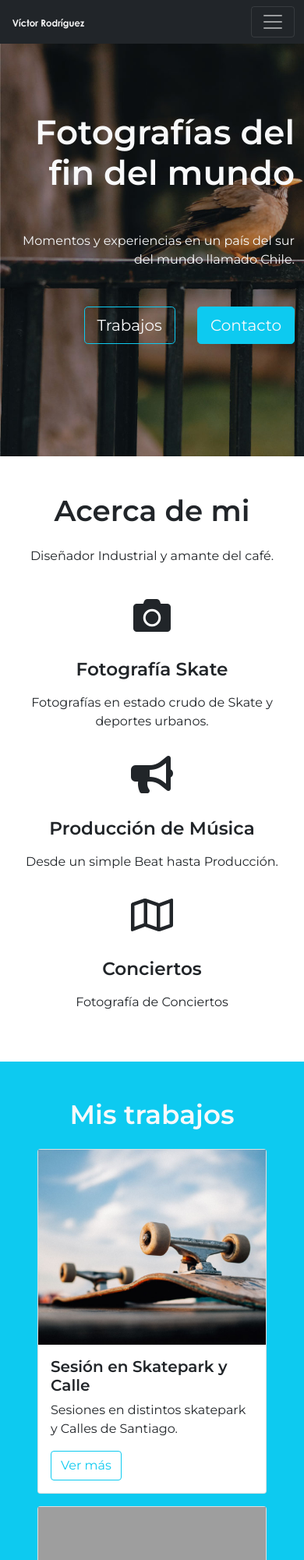
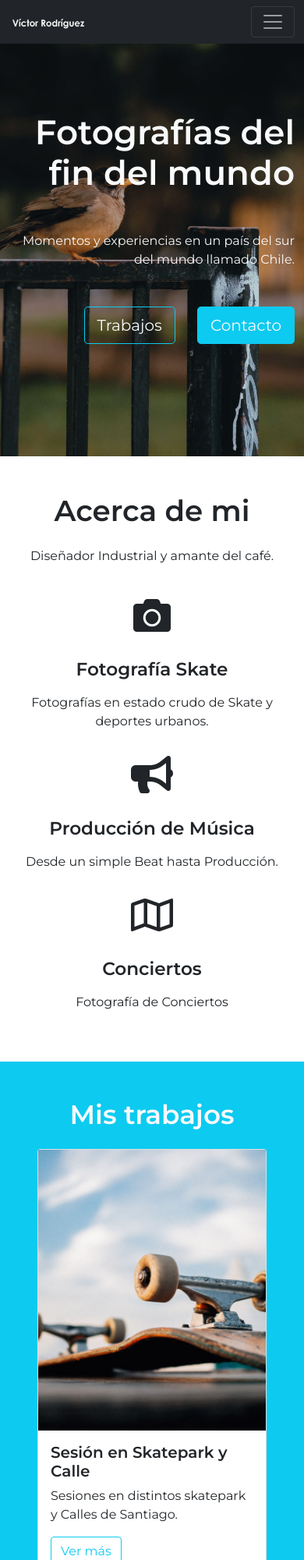
Before and after one commit to Crudobeats/Bootstrap, a plain HTML site: page index.html in a window 390 px wide. Shown: the top 2000 px of the page at 78% size. Drawn offline with nearby package versions, Linux system fonts and the light colour scheme; grey boxes are pictures that could not be loaded.

Commit message:
modificaciones al tamaño de las cards y ajustes

```diff
--- a/assets/css/estilos.css
+++ b/assets/css/estilos.css
@@ -1,5 +1,6 @@
 body {
   font-family: 'Montserrat', sans-serif;
+  box-sizing: border-box;
 }
 
 /* Hero Section */
@@ -8,13 +9,13 @@ body {
   background-image: url("../img/bg-hero1.jpg");
   background-repeat: no-repeat;
   background-size: cover;
-  background-position: left;
+  background-position: center;
 }
 
 /* Mis trabajos */
 
 #Mis-trabajos .image-top {
-  height: 250px;
+  height: 360px;
   background-repeat: no-repeat;
   background-size: cover;
   background-position: center;
@@ -24,13 +25,12 @@ body {
 
 #Contacto form label {
   font-weight: 700;
-  color: #373a3c;
+  color: #072941;
 }
 
 @media (max-width: 768px) {
   #Contacto form label {
     font-weight: 400;
-    background-color: black;
   }
 
   .navbar-brand{
```
